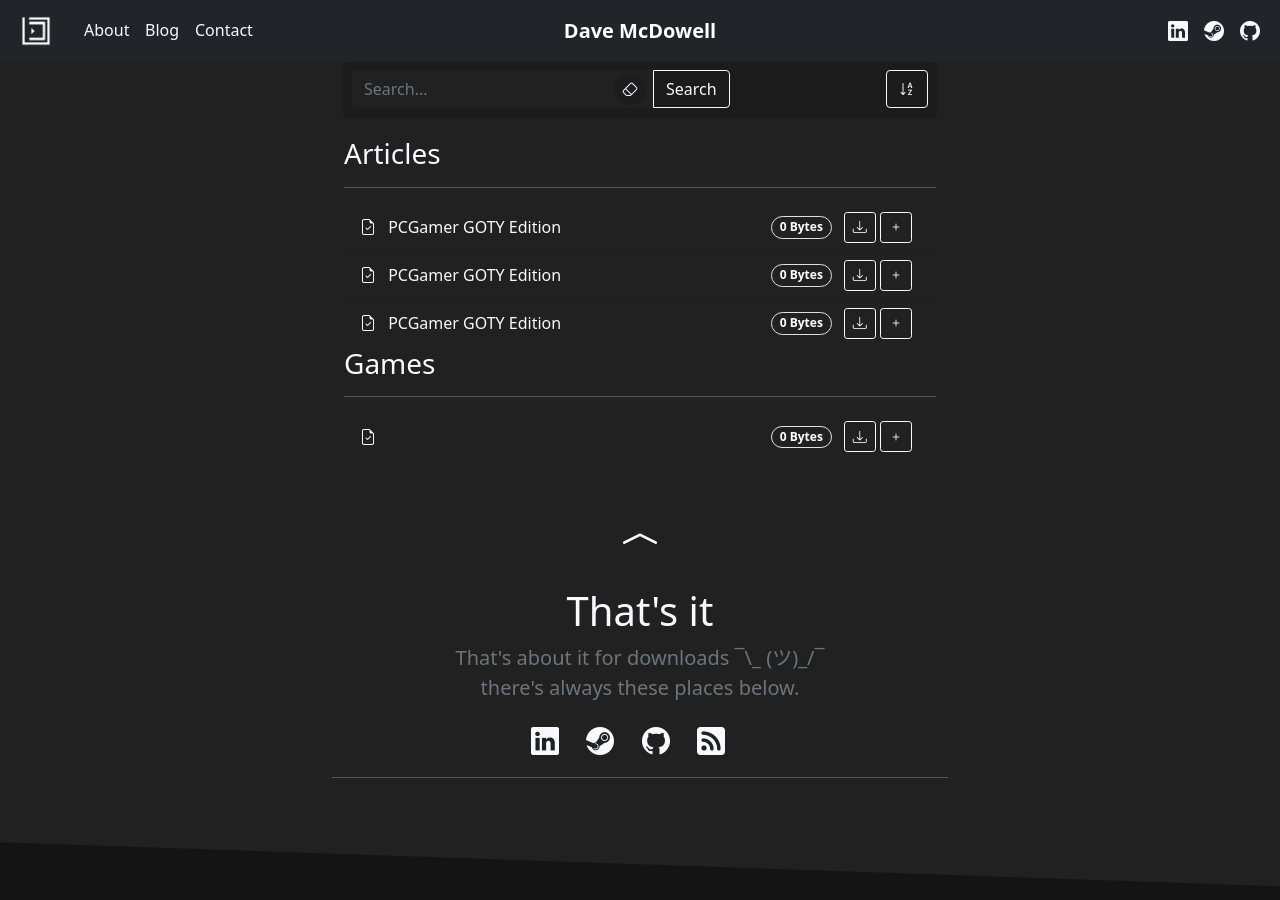
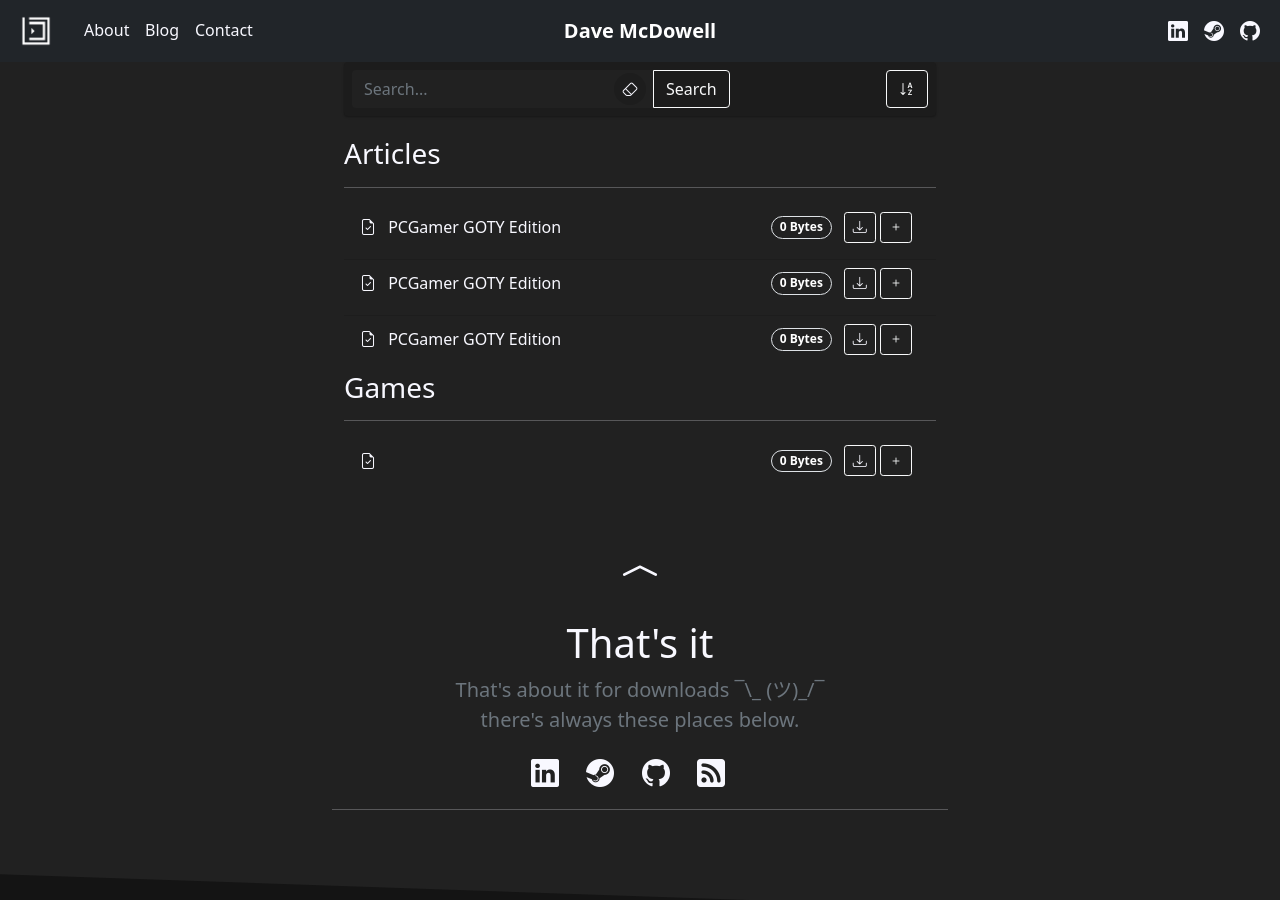
Before and after one commit to davemcdowell/portfolio, a Jekyll site: the page built from downloads.html, in a window 1280 px wide and 900 px high, scrolled down 946 px. Built offline with Jekyll 4.4.1, drawn with Linux system fonts in a browser that asks for light colours; nearby versions of some CDN libraries.

Commit message:
downloads edit

```diff
--- a/_data/downloads.yml
+++ b/_data/downloads.yml
@@ -25,7 +25,7 @@
       - title: PCGamer GOTY Edition
         sub-title: Firearms Letter
         icon: ~
-        url: ~
+        url: http://dcmcdowell.com/downloads/pcgamer3.pdf
         date: March 2001
         md5: ~
         version: ~
--- a/downloads.html
+++ b/downloads.html
@@ -21,7 +21,7 @@
                 <ul class="list-group list-group-flush">
                 {%- for item in download.items -%}
                   <li class="list-group-item bg-transparent txt-color-default">
-                    <div class="d-flex flex-wrap justify-content-between align-items-center">
+                    <div class="d-flex flex-wrap justify-content-between align-items-center mb-2">
                       <a href="{{ item.url }}" class="text-decoration-none" target="_blank"><i class="bi bi-file-earmark-check me-2"></i> {{ item.title }}</a>
                       <div class="list-item-actions">
                         <span class="badge rounded-pill rounded border user-select-none me-2" data-file-size>-</span>
@@ -32,6 +32,7 @@
                       </div>
                     </div>
                     <div class="collapse" id="{{ download.group }}-clp-{{ forloop.index }}">
+                      <hr>
                       <div class="card-body">
                         Some placeholder content for the collapse component. This panel is hidden by default but revealed when the user activates the relevant trigger.
                       </div>
```
